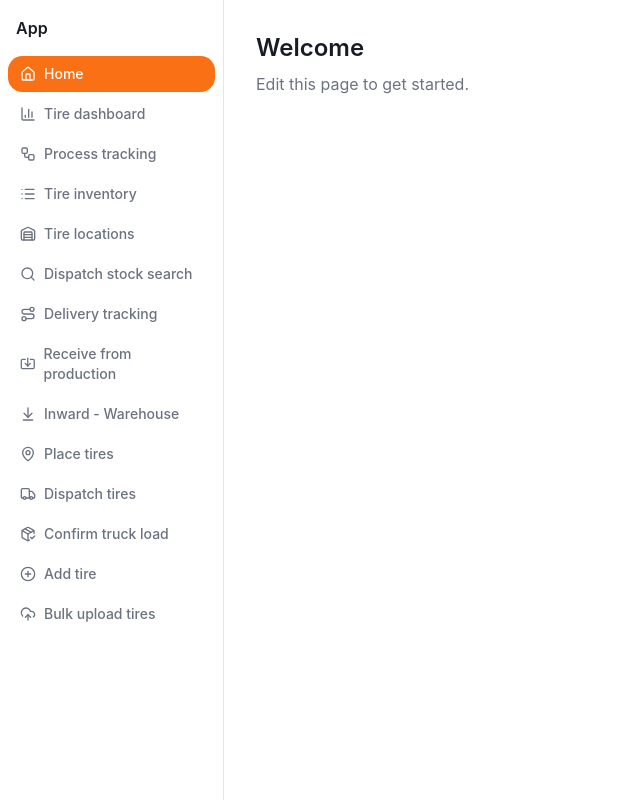
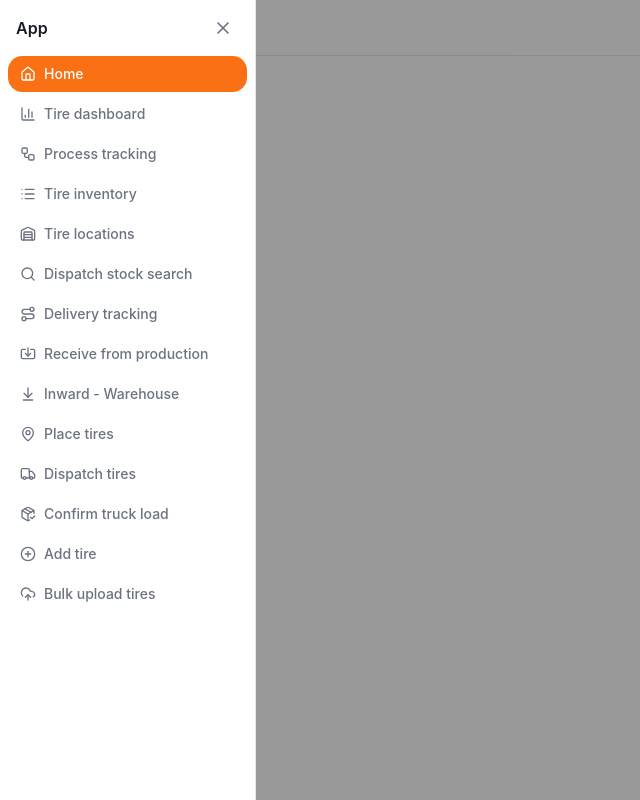
Before and after one commit to itechdp/yokohama, a React (Vite) app: page / in a window 1280 px wide. Shown: the whole page, without its empty margins (0-640 px from the left). Built offline with nearby package versions, Linux system fonts and the light colour scheme.

Commit message:
Sidebar close button added

```diff
--- a/src/components/layout.tsx
+++ b/src/components/layout.tsx
@@ -4,13 +4,13 @@ import { Menu } from "lucide-react";
 import Sidebar from "@/components/sidebar";
 
 export default function Layout() {
-  const [sidebarOpen, setSidebarOpen] = useState(false);
+  const [sidebarOpen, setSidebarOpen] = useState(true);
 
   return (
     <div className="flex h-full">
       <Sidebar open={sidebarOpen} onClose={() => setSidebarOpen(false)} />
       <div className="flex min-w-0 flex-1 flex-col">
-        <header className="flex h-14 shrink-0 items-center gap-3 border-b border-border bg-card px-4 md:hidden">
+        <header className="flex h-14 shrink-0 items-center gap-3 border-b border-border bg-card px-4">
           <button
             onClick={() => setSidebarOpen(true)}
             className="inline-flex items-center justify-center rounded-lg p-2 text-muted-foreground hover:bg-muted hover:text-foreground"
--- a/src/components/sidebar.tsx
+++ b/src/components/sidebar.tsx
@@ -45,13 +45,10 @@ interface SidebarProps {
 export default function Sidebar({ open, onClose }: SidebarProps) {
   return (
     <>
-      {open && (
-        <div onClick={onClose} className="fixed inset-0 z-40 bg-black/40 md:hidden" aria-hidden="true" />
-      )}
+      {open && <div onClick={onClose} className="fixed inset-0 z-40 bg-black/40" aria-hidden="true" />}
       <aside
         className={cn(
           "fixed inset-y-0 left-0 z-50 flex w-64 shrink-0 flex-col border-r border-border bg-card transition-transform duration-200 ease-in-out",
-          "md:static md:z-auto md:w-56 md:translate-x-0",
           open ? "translate-x-0" : "-translate-x-full",
         )}
       >
@@ -59,7 +56,7 @@ export default function Sidebar({ open, onClose }: SidebarProps) {
           <span className="font-semibold text-foreground">App</span>
           <button
             onClick={onClose}
-            className="rounded-lg p-1.5 text-muted-foreground hover:bg-muted hover:text-foreground md:hidden"
+            className="rounded-lg p-1.5 text-muted-foreground hover:bg-muted hover:text-foreground"
             aria-label="Close menu"
           >
             <X className="size-5" />
```
